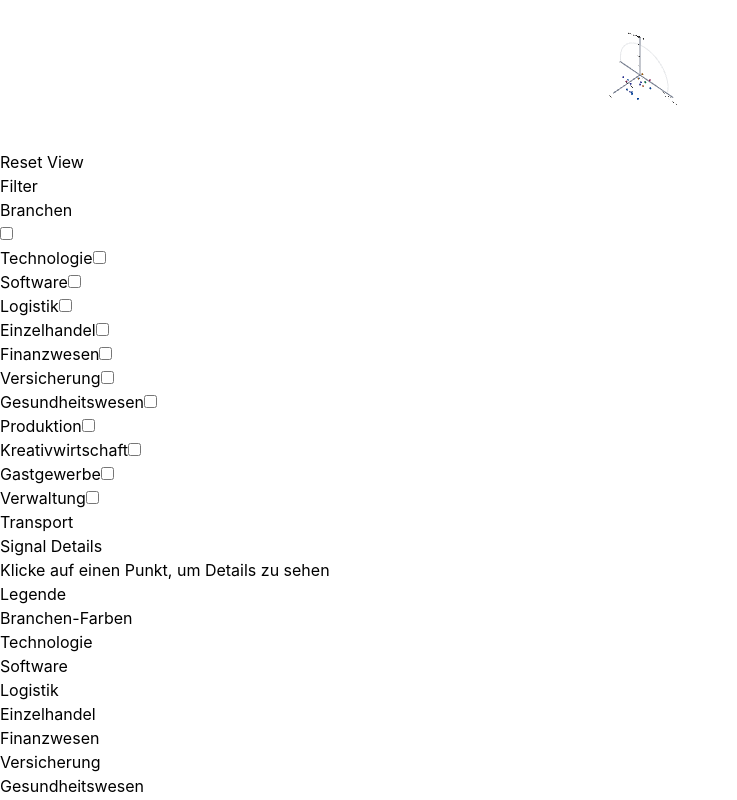
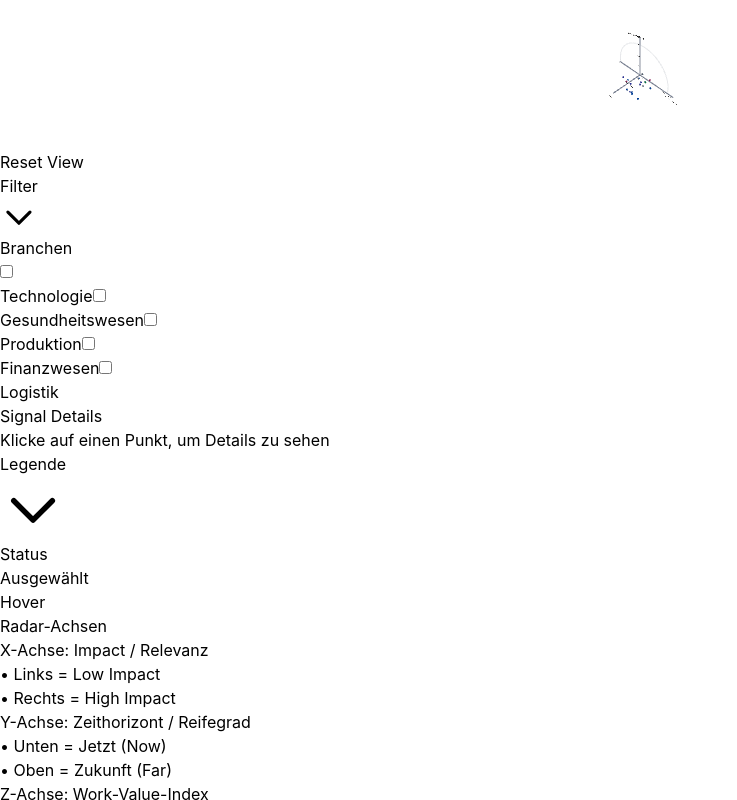
Before and after one commit to jorisstrakeljahn/work-value-trendradar-3d, a React (Vite) app: page / in a window 1280 px wide. Shown: the top 800 px of the page, without its empty margins (0-737 px from the left). Built offline with nearby package versions, Linux system fonts and the light colour scheme.

Commit message:
Add collapsible functionality to FiltersPanel and Legend components. Simplify industries dataset. Enhance UI interactions and usability.

```diff
--- a/src/components/FiltersPanel.tsx
+++ b/src/components/FiltersPanel.tsx
@@ -1,8 +1,10 @@
+import { useState } from 'react'
 import { useRadarStore } from '../store/useRadarStore'
 import industriesData from '../data/industries.json'
 import type { Industry } from '../types/signal'
 
 export default function FiltersPanel() {
+  const [isCollapsed, setIsCollapsed] = useState(false)
   const { filters, setFilters } = useRadarStore()
   const industries = industriesData as Industry[]
 
@@ -20,9 +22,28 @@ export default function FiltersPanel() {
   }
 
   return (
-    <div className="absolute top-4 left-4 bg-white/90 backdrop-blur-sm rounded-lg p-4 shadow-lg max-w-xs">
-      <h2 className="text-lg font-semibold mb-3">Filter</h2>
-      <div className="space-y-2">
+    <div className="absolute top-4 left-4 bg-white/90 backdrop-blur-sm rounded-lg shadow-lg max-w-xs">
+      <button
+        onClick={() => setIsCollapsed(!isCollapsed)}
+        className="w-full flex items-center justify-between p-4 hover:bg-gray-50 rounded-t-lg transition-colors"
+      >
+        <h2 className="text-lg font-semibold">Filter</h2>
+        <svg
+          className={`w-4 h-4 transition-transform ${isCollapsed ? '' : 'rotate-180'}`}
+          fill="none"
+          stroke="currentColor"
+          viewBox="0 0 24 24"
+        >
+          <path
+            strokeLinecap="round"
+            strokeLinejoin="round"
+            strokeWidth={2}
+            d="M19 9l-7 7-7-7"
+          />
+        </svg>
+      </button>
+      {!isCollapsed && (
+        <div className="p-4 space-y-2">
           <div>
             <h3 className="text-sm font-medium mb-2">Branchen</h3>
             <div className="space-y-1 max-h-64 overflow-y-auto">
@@ -58,6 +79,7 @@ export default function FiltersPanel() {
             </button>
           )}
         </div>
+      )}
     </div>
   )
 }
--- a/src/components/Legend.tsx
+++ b/src/components/Legend.tsx
@@ -1,27 +1,31 @@
-import industriesData from '../data/industries.json'
-import type { Industry } from '../types/signal'
+import { useState } from 'react'
 
 export default function Legend() {
-  const industries = industriesData as Industry[]
+  const [isCollapsed, setIsCollapsed] = useState(false)
 
   return (
-    <div className="absolute bottom-4 left-4 bg-white/90 backdrop-blur-sm rounded-lg p-4 shadow-lg max-w-xs">
-      <h3 className="text-sm font-semibold mb-3">Legende</h3>
-      <div className="space-y-3 text-xs">
-        <div>
-          <h4 className="font-medium mb-2">Branchen-Farben</h4>
-          <div className="space-y-1 max-h-48 overflow-y-auto">
-            {industries.map((industry) => (
-              <div key={industry.id} className="flex items-center gap-2">
-                <div
-                  className="w-4 h-4 rounded-full"
-                  style={{ backgroundColor: industry.color }}
+    <div className="absolute bottom-4 left-4 bg-white/90 backdrop-blur-sm rounded-lg shadow-lg max-w-xs">
+      <button
+        onClick={() => setIsCollapsed(!isCollapsed)}
+        className="w-full flex items-center justify-between p-4 hover:bg-gray-50 rounded-t-lg transition-colors"
+      >
+        <h3 className="text-sm font-semibold">Legende</h3>
+        <svg
+          className={`w-4 h-4 transition-transform ${isCollapsed ? '' : 'rotate-180'}`}
+          fill="none"
+          stroke="currentColor"
+          viewBox="0 0 24 24"
+        >
+          <path
+            strokeLinecap="round"
+            strokeLinejoin="round"
+            strokeWidth={2}
+            d="M19 9l-7 7-7-7"
           />
-                <span>{industry.name}</span>
-              </div>
-            ))}
-          </div>
-        </div>
+        </svg>
+      </button>
+      {!isCollapsed && (
+        <div className="p-4 space-y-3 text-xs">
           <div className="pt-2 border-t border-gray-300">
             <h4 className="font-medium mb-2">Status</h4>
             <div className="space-y-1">
@@ -63,6 +67,7 @@ export default function Legend() {
             </div>
           </div>
         </div>
+      )}
     </div>
   )
 }
--- a/src/data/industries.json
+++ b/src/data/industries.json
@@ -3,31 +3,6 @@
     "id": "tech",
     "name": "Technologie",
     "color": "#3B82F6"
-  },
-  {
-    "id": "software",
-    "name": "Software",
-    "color": "#8B5CF6"
-  },
-  {
-    "id": "logistics",
-    "name": "Logistik",
-    "color": "#10B981"
-  },
-  {
-    "id": "retail",
-    "name": "Einzelhandel",
-    "color": "#F59E0B"
-  },
-  {
-    "id": "finance",
-    "name": "Finanzwesen",
-    "color": "#EF4444"
-  },
-  {
-    "id": "insurance",
-    "name": "Versicherung",
-    "color": "#06B6D4"
   },
   {
     "id": "healthcare",
@@ -40,23 +15,13 @@
     "color": "#6366F1"
   },
   {
-    "id": "creative",
-    "name": "Kreativwirtschaft",
-    "color": "#F97316"
+    "id": "finance",
+    "name": "Finanzwesen",
+    "color": "#EF4444"
   },
   {
-    "id": "hospitality",
-    "name": "Gastgewerbe",
-    "color": "#14B8A6"
-  },
-  {
-    "id": "administration",
-    "name": "Verwaltung",
-    "color": "#64748B"
-  },
-  {
-    "id": "transport",
-    "name": "Transport",
-    "color": "#8B5CF6"
+    "id": "logistics",
+    "name": "Logistik",
+    "color": "#10B981"
   }
 ]
```
Lines whose indentation alone changed are shown as unchanged.
